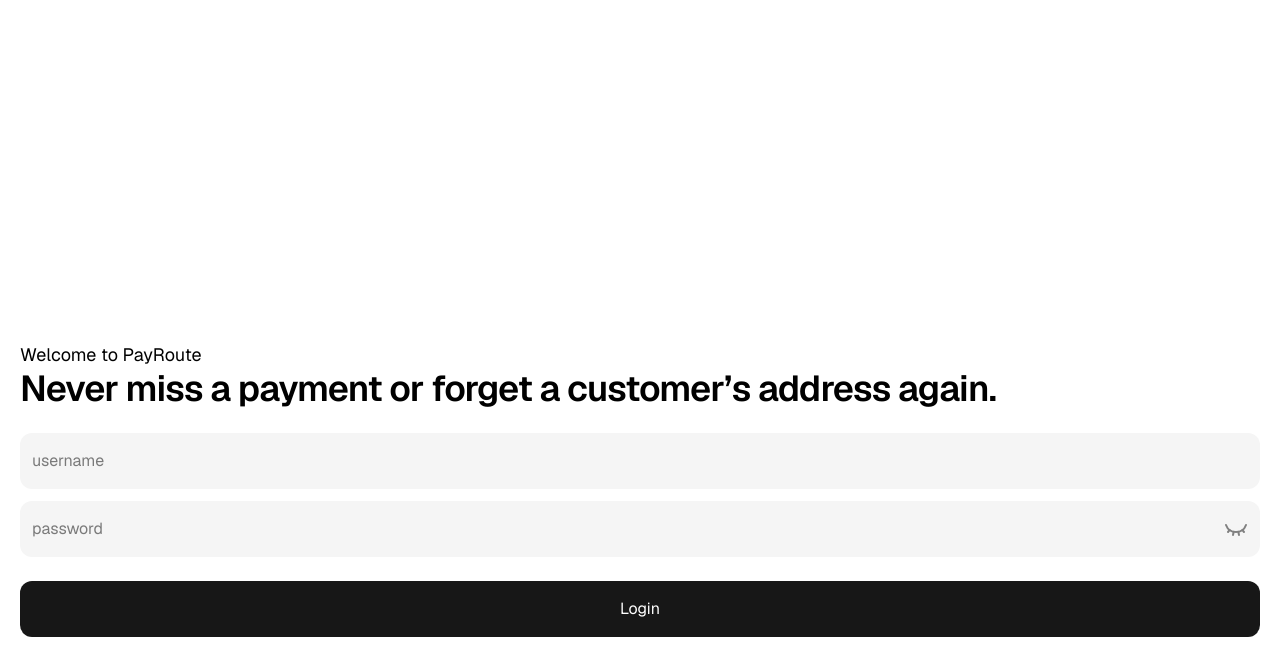
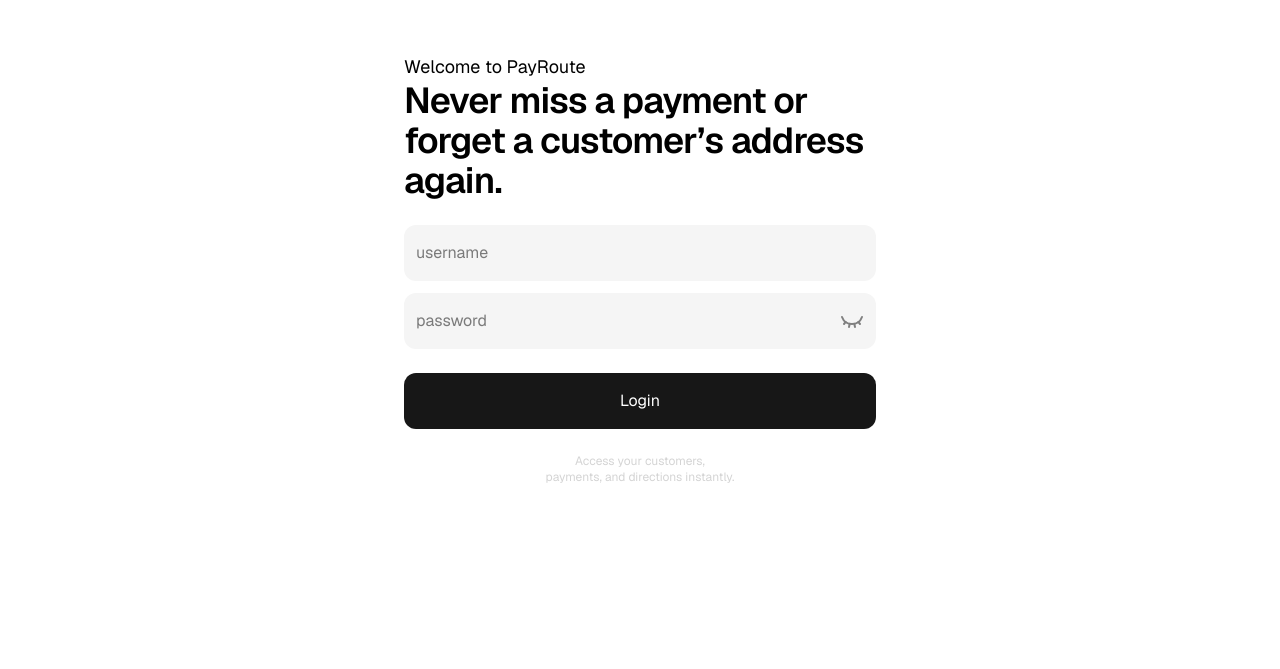
Before and after one commit to ansabazys/payroute, a Next.js app: page /login in a window 1280 px wide. Shown: the part 131-800 px from the top of the page. Built offline with nearby package versions, Linux system fonts and the light colour scheme; no server answers.

Commit message:
refactor: login

```diff
--- a/app/(auth)/login/page.tsx
+++ b/app/(auth)/login/page.tsx
@@ -10,7 +10,8 @@
   }
 
   return (
-    <section className="h-screen w-full flex-col flex text-black justify-end items-center bg-white">
+    <section className="w-full flex justify-center">
+      <div className="h-screen w-full max-w-lg flex-col flex text-black md:justify-center justify-end items-center bg-white">
         {/* <div className="flex p-5 justify-end w-full">
            <div className="border px-2 border-black/15 rounded-xl bg-neutral-100">
              <h1>Register</h1>
@@ -26,6 +27,10 @@
           </div>
 
           <LoginForm />
+          <p className="text-xs text-center text-neutral-300">
+            Access your customers, <br /> payments, and directions instantly.
+          </p>
+        </div>
       </div>
     </section>
   );
--- a/components/auth/LoginForm.tsx
+++ b/components/auth/LoginForm.tsx
@@ -47,12 +47,12 @@
     <form onSubmit={handleSubmit} className="grid gap-3">
       <input
         type="text"
-        className=" outline-0 px-3 py-4 bg-neutral-100 rounded-xl w-full "
+        className={`outline-0 px-3 py-4 rounded-xl w-ful ${formData.username ? 'bg-blue-50' : 'bg-neutral-100'}`}
         placeholder="username"
         name="username"
         onChange={handleChange}
       />
-      <div className="flex justify-between  px-3 py-4 bg-neutral-100 rounded-xl w-full ">
+      <div className={`flex justify-between  px-3 py-4  rounded-xl w-full ${formData.password ? 'bg-blue-50' : 'bg-neutral-100'}`}>
         <input
           type={showPassword ? "text" : "password"}
           name="password"
```
Lines whose indentation alone changed are shown as unchanged.
